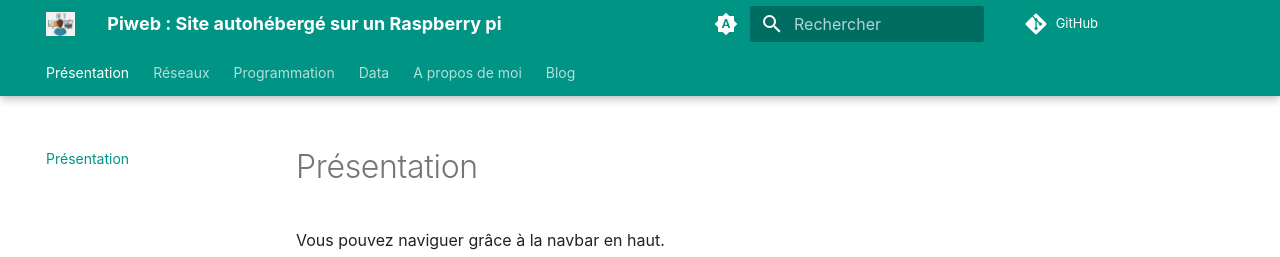
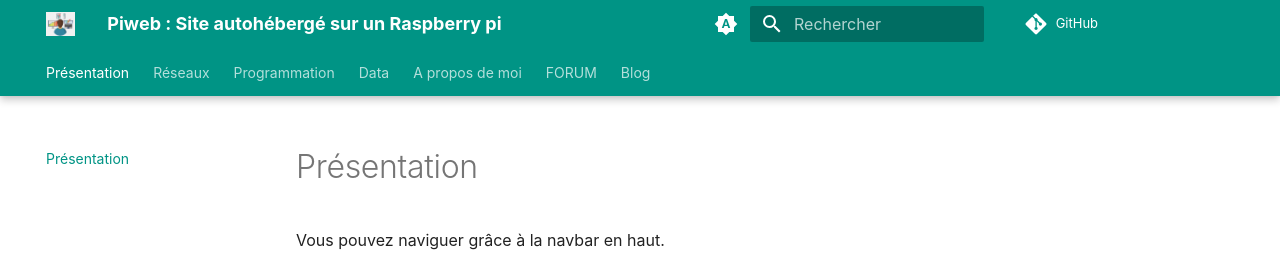
Before and after one commit to barrmath/piweb2, an MkDocs documentation site: the page built from docs/index.md, in a window 1280 px wide. Shown: the top 257 px of the page. Built offline with MkDocs 1.6.1 and Material for MkDocs 9.7.7, drawn with Linux system fonts in a browser that asks for light colours.

Commit message:
Bouton forum ajouter au menu

```diff
--- a/mkdocs.yml
+++ b/mkdocs.yml
@@ -32,6 +32,7 @@ nav:
     - ETL : data/etl.md
     - Exemple d'utilisation ETL et dashboards avec des données de la FAO : data/etl_dashboards.md
   - A propos de moi: about.md
+  - FORUM : https://forum.barrmath.ovh
   - Blog : blog/index.md
 plugins:
   - blog:
```
